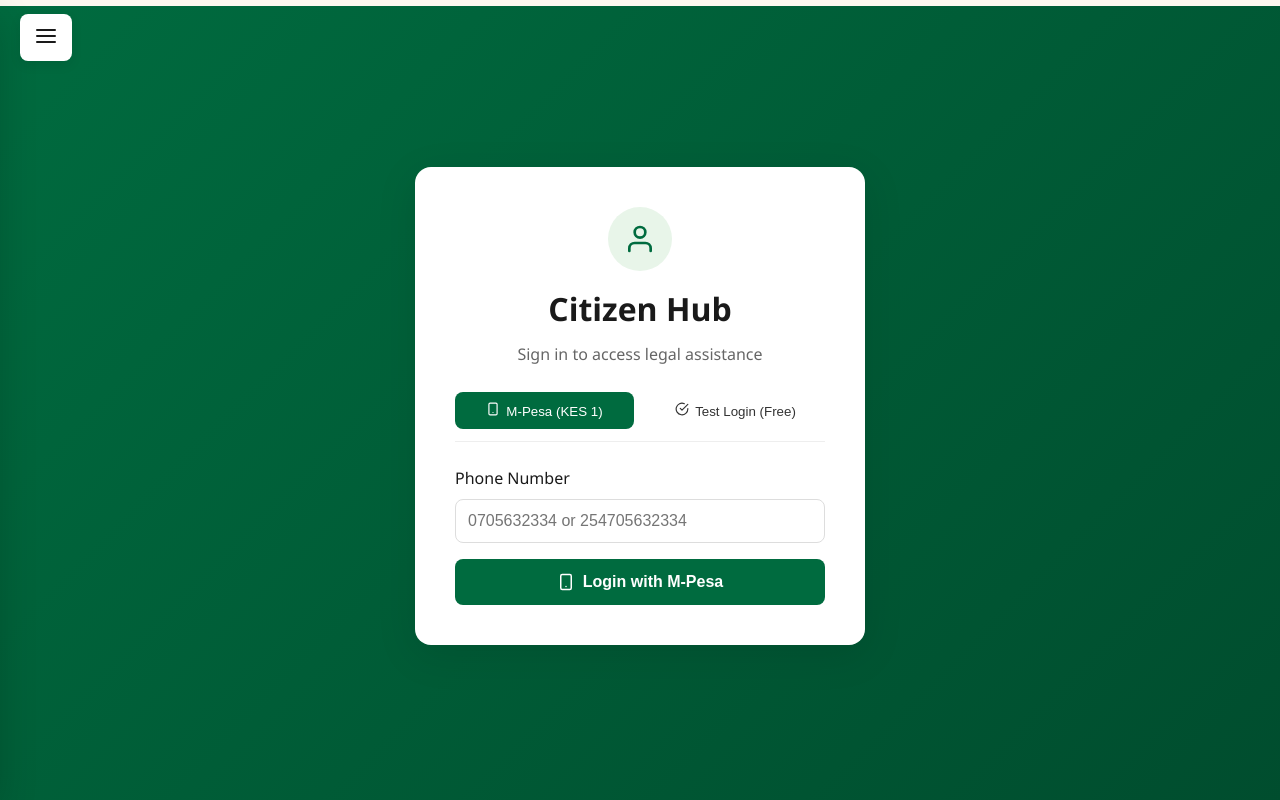
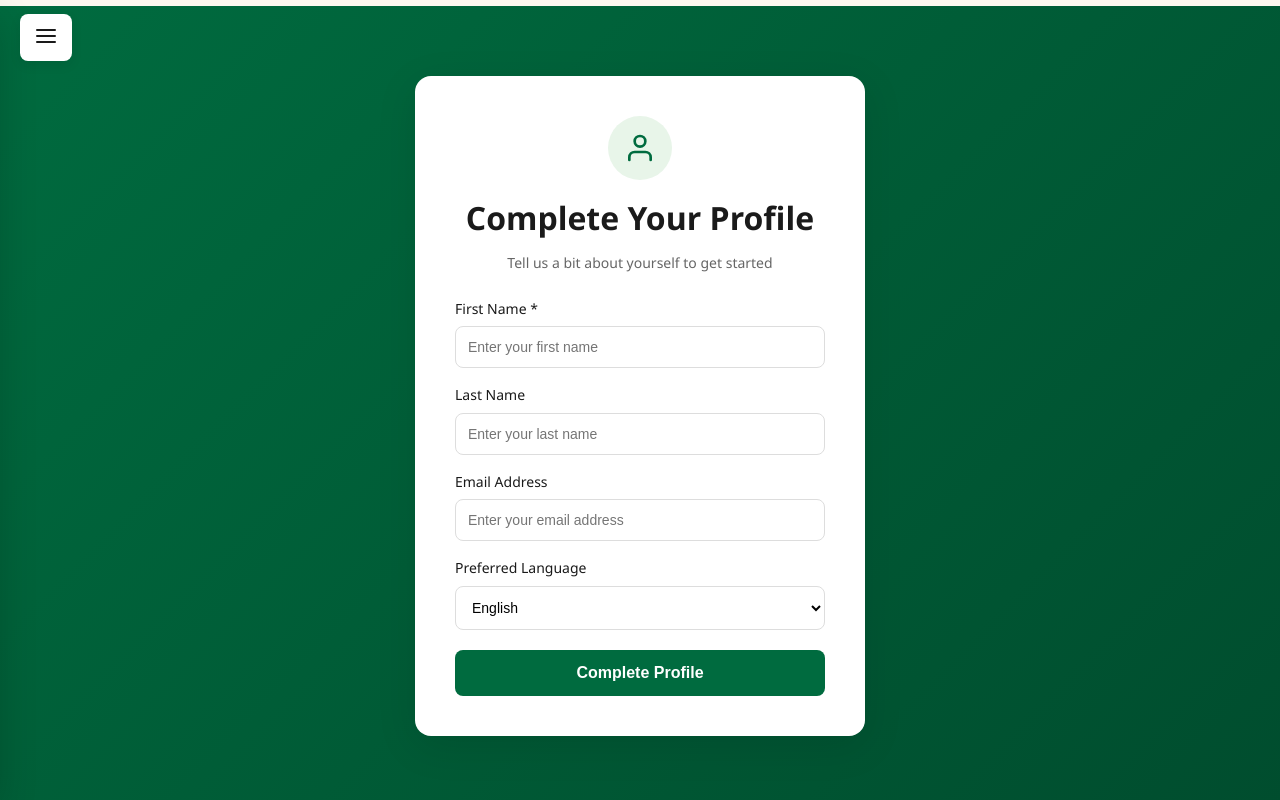
Before and after one commit to maxmillan45/citizen-hub-frontend, a React (Create React App) app: page /complete-profile in a window 1280 px wide. Before the commit this address led to /login. Shown: the top 800 px of the page. Built offline with nearby package versions, Linux system fonts and the light colour scheme; no server answers; the HTML template or start-up script is replaced by a standard one.

Commit message:
Enhance routing logic: add AppRedirects component for new user handling and public page access; update CompleteProfile to fetch user profile after completion

```diff
--- a/src/App.jsx
+++ b/src/App.jsx
@@ -1,6 +1,6 @@
 // src/App.jsx
 import React, { useState, useEffect } from 'react';
-import { BrowserRouter as Router, Routes, Route, Navigate } from 'react-router-dom';
+import { BrowserRouter as Router, Routes, Route, Navigate, useNavigate, useLocation } from 'react-router-dom';
 import Sidebar from './components/Sidebar';
 import Navbar from './components/Navbar';
 import Login from './components/Login';
@@ -20,6 +20,39 @@
 const ProtectedRoute = ({ children }) => {
   const token = localStorage.getItem('access_token');
   return token ? children : <Navigate to="/login" />;
+};
+
+// Component to handle new user redirects
+const AppRedirects = ({ children }) => {
+  const navigate = useNavigate();
+  const location = useLocation();
+  const token = localStorage.getItem('access_token');
+  const isNewUser = localStorage.getItem('is_new_user') === 'true';
+
+  useEffect(() => {
+    const path = location.pathname;
+
+    // If user is logged in and is new user, redirect to complete-profile
+    if (token && isNewUser && path !== '/complete-profile') {
+      navigate('/complete-profile');
+    }
+
+    // If user is logged in and not new user, redirect to home if on complete-profile
+    if (token && !isNewUser && path === '/complete-profile') {
+      navigate('/');
+    }
+
+    // If user is not logged in and trying to access protected pages, redirect to login
+    if (!token && path !== '/login' && path !== '/complete-profile') {
+      // Allow public pages to be accessed without login
+      const publicPages = ['/', '/constitution', '/history', '/faq', '/mps', '/events', '/did-you-know'];
+      if (!publicPages.includes(path)) {
+        navigate('/login');
+      }
+    }
+  }, [location.pathname, token, isNewUser, navigate]);
+
+  return children;
 };
 
 function App() {
@@ -60,6 +93,7 @@
 
   return (
     <Router>
+      <AppRedirects>
         <Navbar onMenuClick={openSidebar} />
         <Sidebar
           isOpen={isSidebarOpen}
@@ -69,6 +103,7 @@
         />
         <div className="main-content" onClick={closeSidebar}>
           <Routes>
+            {/* Public Routes */}
             <Route path="/" element={<Home />} />
             <Route path="/login" element={<Login onLogin={handleLogin} />} />
             <Route path="/constitution" element={<ConstitutionSearch />} />
@@ -78,18 +113,10 @@
             <Route path="/events" element={<Events />} />
             <Route path="/did-you-know" element={<DidYouKnow />} />
 
-          <Route path="/profile" element={
-            <ProtectedRoute>
-              <CompleteProfile />
-            </ProtectedRoute>
-          } />
+            {/* Profile - accessible only for new users */}
+            <Route path="/complete-profile" element={<CompleteProfile />} />
 
-          <Route path="/complete-profile" element={
-            <ProtectedRoute>
-              <CompleteProfile />
-            </ProtectedRoute>
-          } />
-
+            {/* Protected Routes - require login */}
             <Route path="/chatbot" element={
               <ProtectedRoute>
                 <Chatbot />
@@ -110,6 +137,7 @@
           </Routes>
         </div>
         <Footer />
+      </AppRedirects>
     </Router>
   );
 }
--- a/src/components/CompleteProfile.jsx
+++ b/src/components/CompleteProfile.jsx
@@ -1,7 +1,7 @@
 // src/components/CompleteProfile.jsx
 import React, { useState } from 'react';
 import { useNavigate } from 'react-router-dom';
-import { completeProfile } from '../services/api';
+import { completeProfile, getProfile } from '../services/api';
 import { FiUser, FiMail, FiGlobe, FiSave, FiCheckCircle } from 'react-icons/fi';
 
 function CompleteProfile() {
@@ -42,18 +42,19 @@
       console.log('Profile saved:', response.data);
 
       setSuccess(true);
+
+      // Mark user as not new
       localStorage.setItem('is_new_user', 'false');
 
-      // Update user in localStorage
-      const userData = JSON.parse(localStorage.getItem('user') || '{}');
-      const updatedUser = {
-        ...userData,
-        first_name: formData.first_name,
-        last_name: formData.last_name,
-        email: formData.email,
-        language: formData.language
-      };
-      localStorage.setItem('user', JSON.stringify(updatedUser));
+      // Fetch updated user profile
+      try {
+        const profileResponse = await getProfile();
+        if (profileResponse.data) {
+          localStorage.setItem('user', JSON.stringify(profileResponse.data));
+        }
+      } catch (profileErr) {
+        console.warn('Could not fetch updated profile:', profileErr);
+      }
 
       setTimeout(() => {
         navigate('/');
```
Lines whose indentation alone changed are shown as unchanged.
